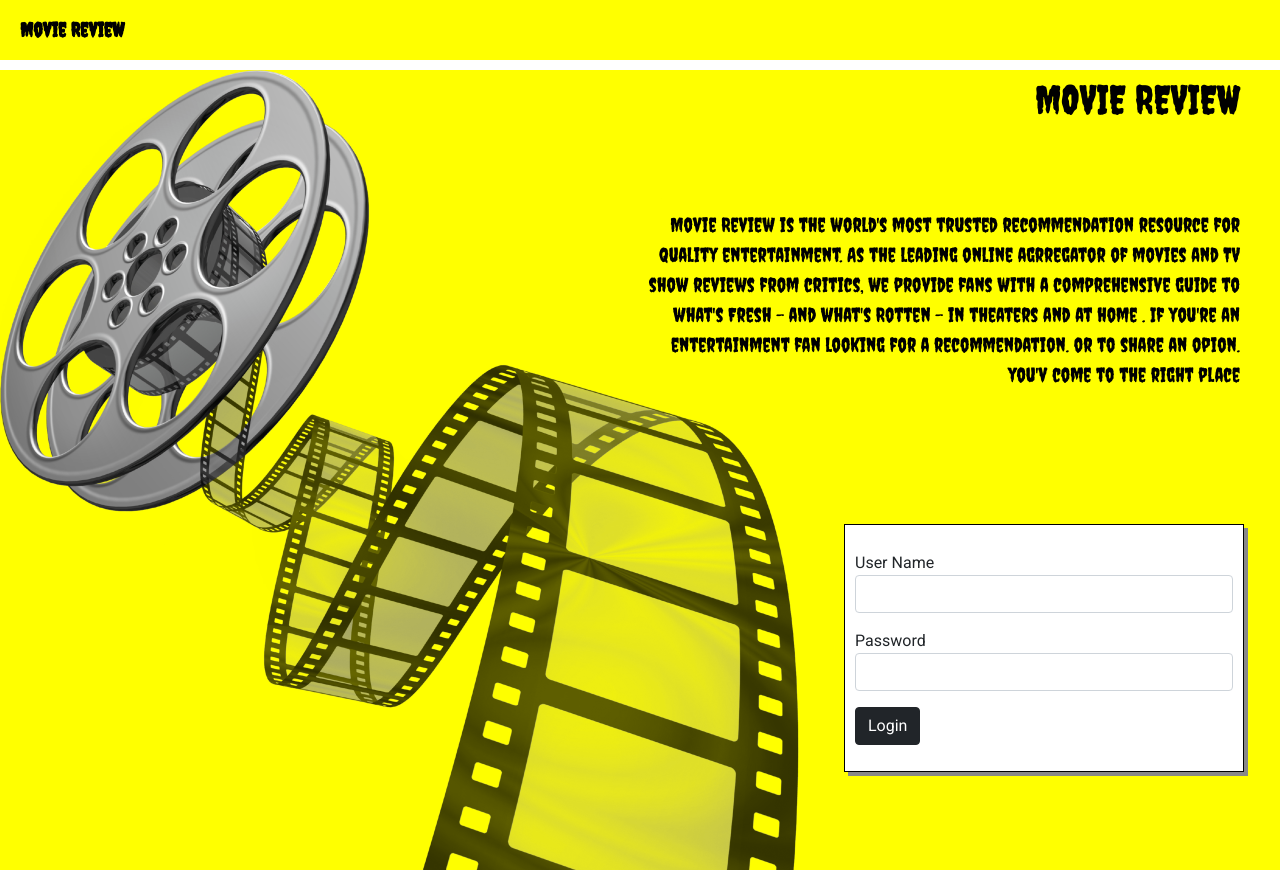
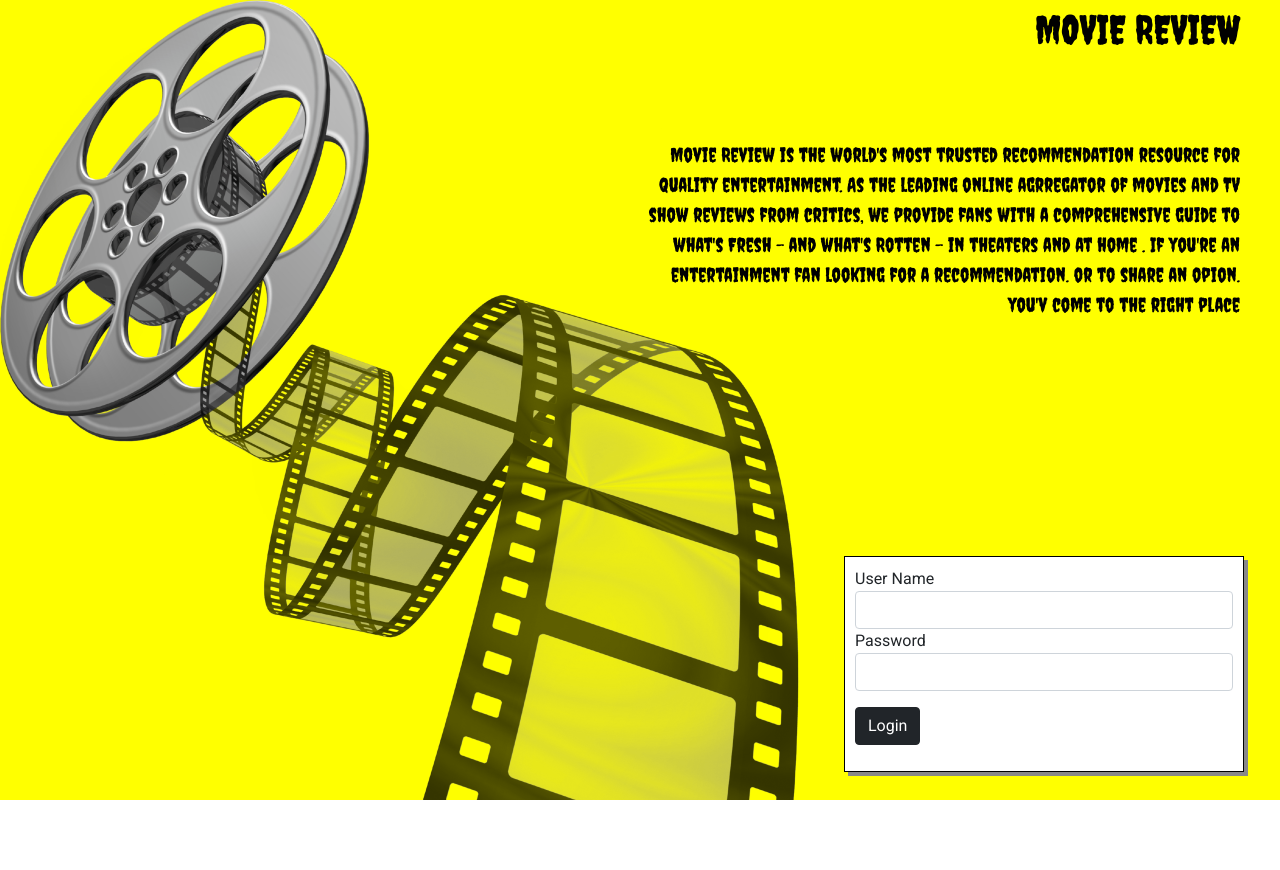
Before and after one commit to loquan/movie, an Angular app: page /login in a window 1280 px wide. After the commit the page ends 800 px from the top, so only its background shows below. Built offline with nearby package versions, Linux system fonts and the light colour scheme.

Commit message:
title bar

```diff
--- a/src/app/app.component.html
+++ b/src/app/app.component.html
@@ -303,7 +303,7 @@
 </style>
 
 <!-- Toolbar -->
-<div class="toolbar" role="banner">
+<div class="toolbar" role="banner" *ngIf="logoutMenu.login">
 
   <span style="margin-left:20px" class="small">Movie Review</span>
     <div class="spacer"></div>
--- a/src/app/login/login.component.html
+++ b/src/app/login/login.component.html
@@ -4,7 +4,7 @@
 <body>
 
 
-<div class="large" style="margin-top:70px;margin-right:40px;text-align: right; "> MOVIE REVIEW</div>
+<div class="large" style="margin-right:40px;text-align: right; "> MOVIE REVIEW</div>
 
 <div style="margin-top:80px;margin-right:40px">
 
@@ -33,20 +33,30 @@
 <div class="container-fluid " style="margin:20px;background-color: white;padding: 10px;
 box-shadow: 4px 4px #888888;border: 1px solid black; width:400px; position: absolute;bottom: 8px;right: 16px;" >
 
-   <form >
 
-     <div class="form-group mt-3 mb-3">
+
+
       <label style="font:bold;">User Name</label>
-      <input  type="email" class="form-control">
-    </div>
+      <input  type="email" [(ngModel)]="loginname" class="form-control">
+
+
 
     <div class="form-group mb-3">
       <label style="font:bold" >Password</label>
-      <input type="password"   class="form-control">
+      <input type="password" [(ngModel)]="password"  class="form-control">
+
     </div>
 
-    <button class="btn btn-dark mb-3" (click)="login()">Login</button>
-   </form>
+    <div class="row">
+      <div class="col-6">
+        <button class="btn btn-dark mb-3" (click)="login()">Login</button>
+      </div>
+      <div class="col-6">
+        <div *ngIf="LoginFailed" style="color:red;">Password Required</div>
+      </div>
+    </div>
+
+
 
 
 </div>
--- a/src/app/login/login.component.ts
+++ b/src/app/login/login.component.ts
@@ -7,14 +7,23 @@ import { MovielistService } from '../movielist.service';
   styleUrls: ['./login.component.css']
 })
 export class LoginComponent implements OnInit {
-
+  LoginFailed:boolean=false;
+  password:string="";
+  loginname:string="";
   constructor(private service:MovielistService,private router:Router) { }
 
   ngOnInit(): void {
   }
   login(){
-    this.service.loginObject.login=true;
-    this.router.navigateByUrl("/home");
+
+    if(this.password.length==0)
+      this.LoginFailed=true;
+    else
+    {
+      this.LoginFailed=false;
+      this.service.loginObject.login=true;
+      this.router.navigateByUrl("/home");
+    }
   }
 
 }
```
